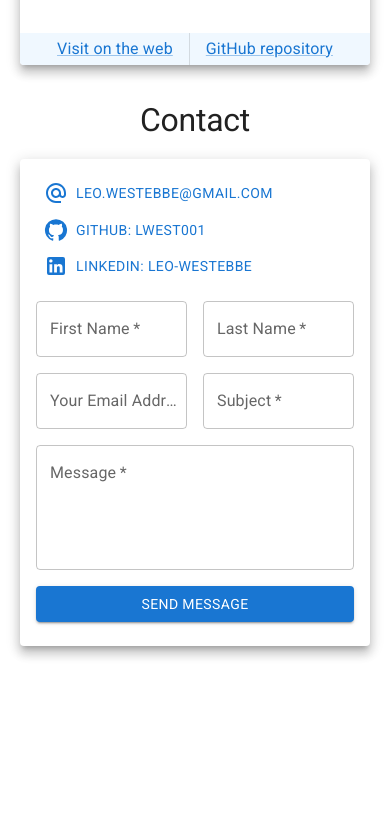
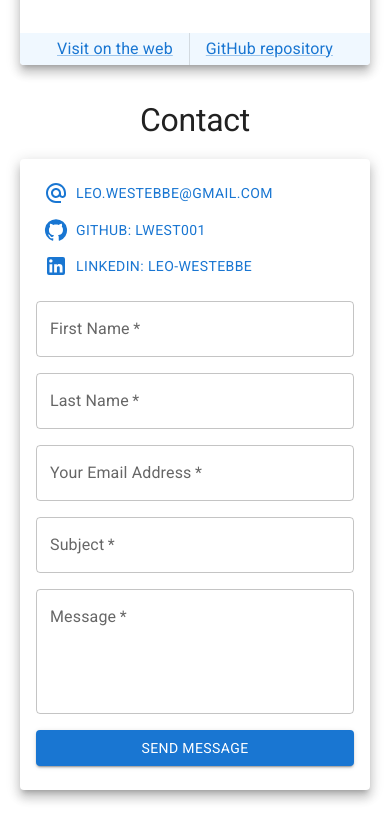
Before and after one commit to LWest001/ReactProPage, a React (Vite) app: page / in a window 390 px wide. Shown: the part 2612-3452 px from the top of the page. Before the commit the page ends 3334 px from the top, so only its background shows below. Built offline with nearby package versions, Linux system fonts and the light colour scheme.

Commit message:
form submits email. form item breakpoint set

```diff
--- a/src/Containers/Contact/Contact.jsx
+++ b/src/Containers/Contact/Contact.jsx
@@ -9,7 +9,7 @@ import {
 import { useForm } from "react-hook-form";
 import { AlternateEmail, GitHub, LinkedIn } from "@mui/icons-material";
 import FormItemHook from "./FormItemHook";
-import { useEffect } from "react";
+import emailjs from "@emailjs/browser";
 
 export default function Contact() {
   const {
@@ -20,25 +20,23 @@ export default function Contact() {
     mode: "all",
   });
 
-  useEffect(() => console.log(Object.entries(errors)), [errors]);
-
-  // const sendEmail = (data) => {
-  //   emailjs
-  //     .send("service_rumsnfj", "template_kk9crxp", data, "twU11xl6ItuNlbP3k")
-  //     .then(
-  //       (result) => {
-  //         console.log(result.text);
-  //       },
-  //       (error) => {
-  //         console.log(error.text);
-  //       }
-  //     );
-  // };
+  const sendEmail = (data) => {
+    emailjs
+      .send("service_rumsnfj", "template_kk9crxp", data, "twU11xl6ItuNlbP3k")
+      .then(
+        (result) => {
+          return result.text;
+        },
+        (error) => {
+          return error.text;
+        }
+      );
+  };
 
   // Testing function
-  const sendEmail = (data) => {
-    console.log(data);
-  };
+  // const sendEmail = (data) => {
+  //   console.log(data);
+  // };
 
   return (
     <Card raised>
--- a/src/assets/theme.js
+++ b/src/assets/theme.js
@@ -1,6 +1,6 @@
 import { createTheme } from "@mui/material/styles";
 
-const theme = createTheme({
+let theme = createTheme({
   typography: {
     h1: {
       fontSize: "3.2rem",
@@ -8,7 +8,7 @@ const theme = createTheme({
     },
     h2: {
       fontSize: "2rem",
-      margin: "1rem 0"
+      margin: "1rem 0",
     },
     h3: {
       fontSize: "1.5rem",
@@ -19,7 +19,7 @@ const theme = createTheme({
       styleOverrides: {
         root: {
           display: "flex",
-          alignItems:"center",
+          alignItems: "center",
           backgroundColor: "aliceblue",
         },
         title: {
@@ -31,10 +31,24 @@ const theme = createTheme({
     MuiCard: {
       styleOverrides: {
         root: {
-          margin:20
-        }
-      }
-    }
+          margin: 20,
+        },
+      },
+    },
+  },
+});
+
+theme = createTheme(theme, {
+  components: {
+    MuiTextField: {
+      styleOverrides: {
+        root: {
+          [theme.breakpoints.only("xs")]: {
+            gridColumn: "1/3",
+          },
+        },
+      },
+    },
   },
 });
 
```
